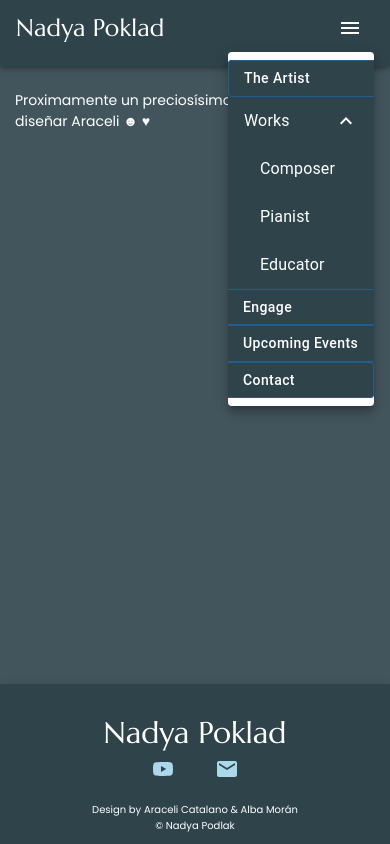
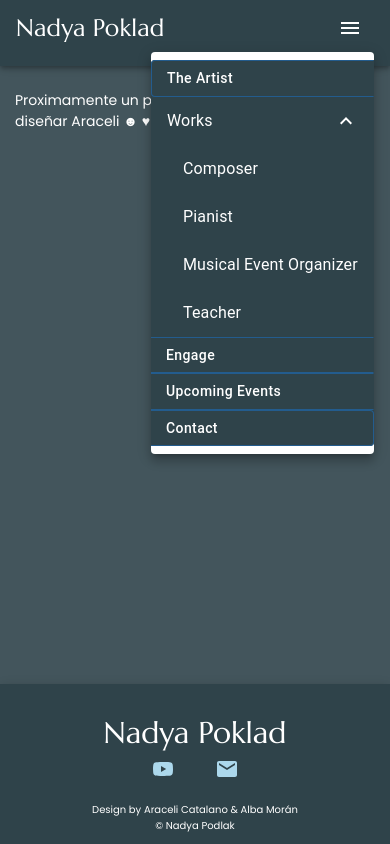
Before and after one commit to AlbaMoran/Nadyaweb, a React (Create React App) app in the folder nadyaweb/: page / in a window 390 px wide. Both pictures are taken after a click on the button 350 px from the left and 28 px from the top of the page. Built offline with nearby package versions, Linux system fonts and the light colour scheme.

Commit message:
feat Header in progress

```diff
--- a/nadyaweb/src/assets/styles/App.css
+++ b/nadyaweb/src/assets/styles/App.css
@@ -35,7 +35,6 @@ body {
     flex-direction: column;
     flex-wrap: wrap;
     align-content: start !important;
-
     display: contents;
 
 }
--- a/nadyaweb/src/components/home/header.js
+++ b/nadyaweb/src/components/home/header.js
@@ -108,7 +108,10 @@ export default function Header() {
                     <ListItemText primary="Pianist" />
                   </ListItemButton>
                   <ListItemButton sx={{ pl: 4 }}>
-                    <ListItemText primary="Educator" />
+                    <ListItemText primary="Musical event organizer" />
+                  </ListItemButton>
+                  <ListItemButton sx={{ pl: 4 }}>
+                    <ListItemText primary="Teacher" />
                   </ListItemButton>
                 </List>
               </Collapse>
@@ -128,4 +131,4 @@ export default function Header() {
   </>
 
     )
-  }
+}
```
